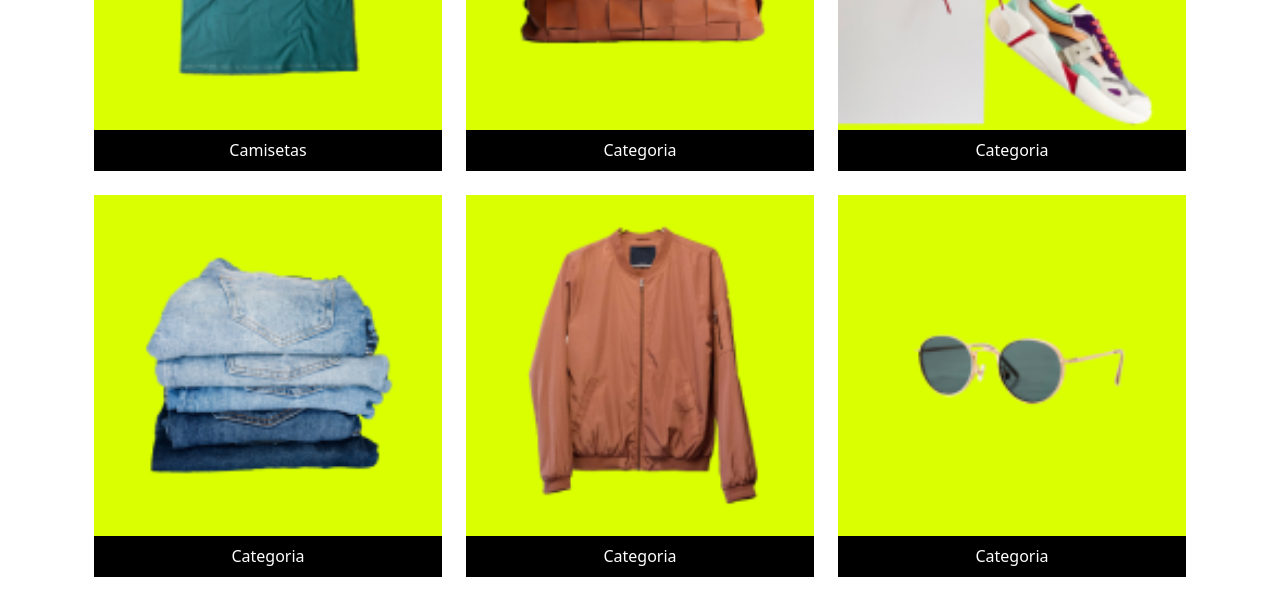
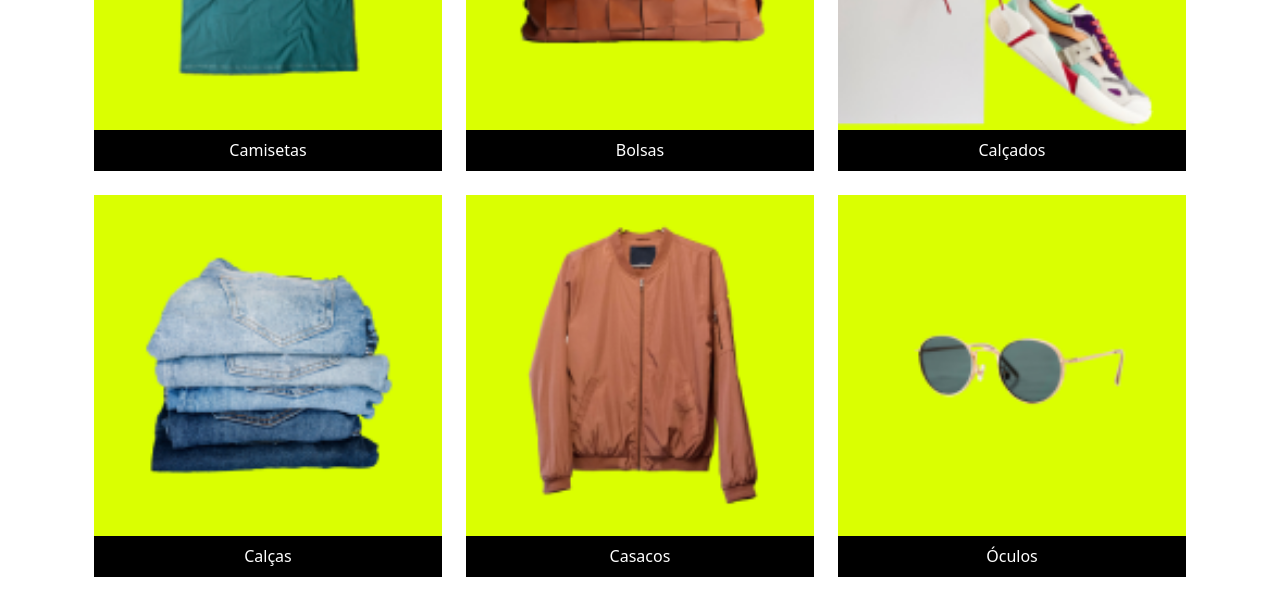
Before and after one commit to wesleyrdev/meteora, a plain HTML site: page index.html in a window 1280 px wide. Shown: the part 1120-1710 px from the top of the page. Drawn offline with nearby package versions, Linux system fonts and the light colour scheme.

Commit message:
Update index.html

```diff
--- a/index.html
+++ b/index.html
@@ -124,7 +124,7 @@
         <img class="d-none d-xl-block" src="./assets/Desktop/categorias/categoria-bolsa.png" alt="bolsa">
         <div class="card-header bg-black text-bg-dark">
           <p class="text-center card-text">
-            Categoria
+            Bolsas
           </p>
         </div>
       </div>
@@ -137,7 +137,7 @@
         <img class="d-none d-xl-block" src="./assets/Desktop/categorias/categoria-calcados.png" alt="calcado">
         <div class="card-header bg-black text-bg-dark">
           <p class="text-center card-text">
-            Categoria
+            Calçados
           </p>
         </div>
       </div>
@@ -150,7 +150,7 @@
         <img class="d-none d-xl-block" src="./assets/Desktop/categorias/categoria-calcas.png" alt="calca">
         <div class="card-header bg-black text-bg-dark">
           <p class="text-center card-text">
-            Categoria
+            Calças
           </p>
         </div>
       </div>
@@ -163,7 +163,7 @@
         <img class="d-none d-xl-block" src="./assets/Desktop/categorias/categoria-casacos.png" alt="casaco">
         <div class="card-header bg-black text-bg-dark">
           <p class="text-center card-text">
-            Categoria
+            Casacos
           </p>
         </div>
       </div>
@@ -176,7 +176,7 @@
         <img class="d-none d-xl-block" src="./assets/Desktop/categorias/categoria-oculos.png" alt="oculos">
         <div class="card-header bg-black text-bg-dark">
           <p class="text-center card-text">
-            Categoria
+            Óculos
           </p>
         </div>
       </div>
```
